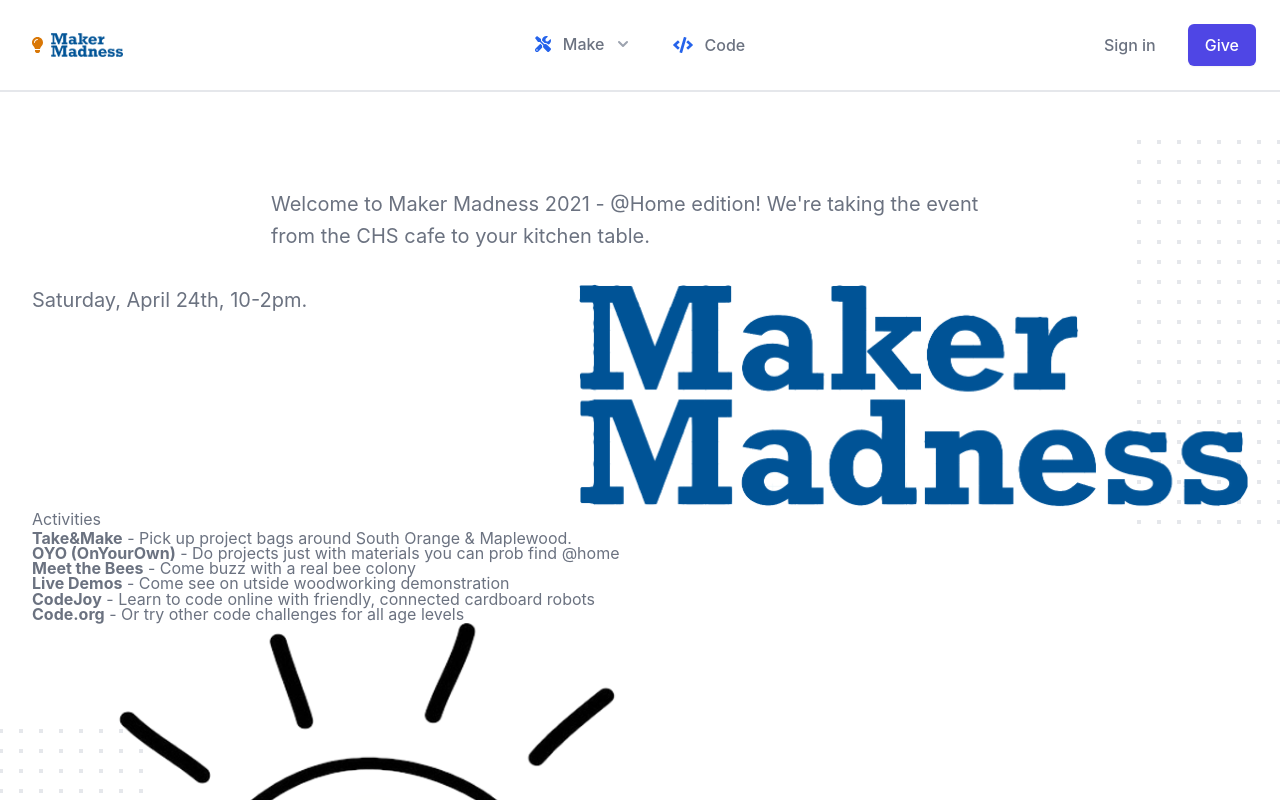
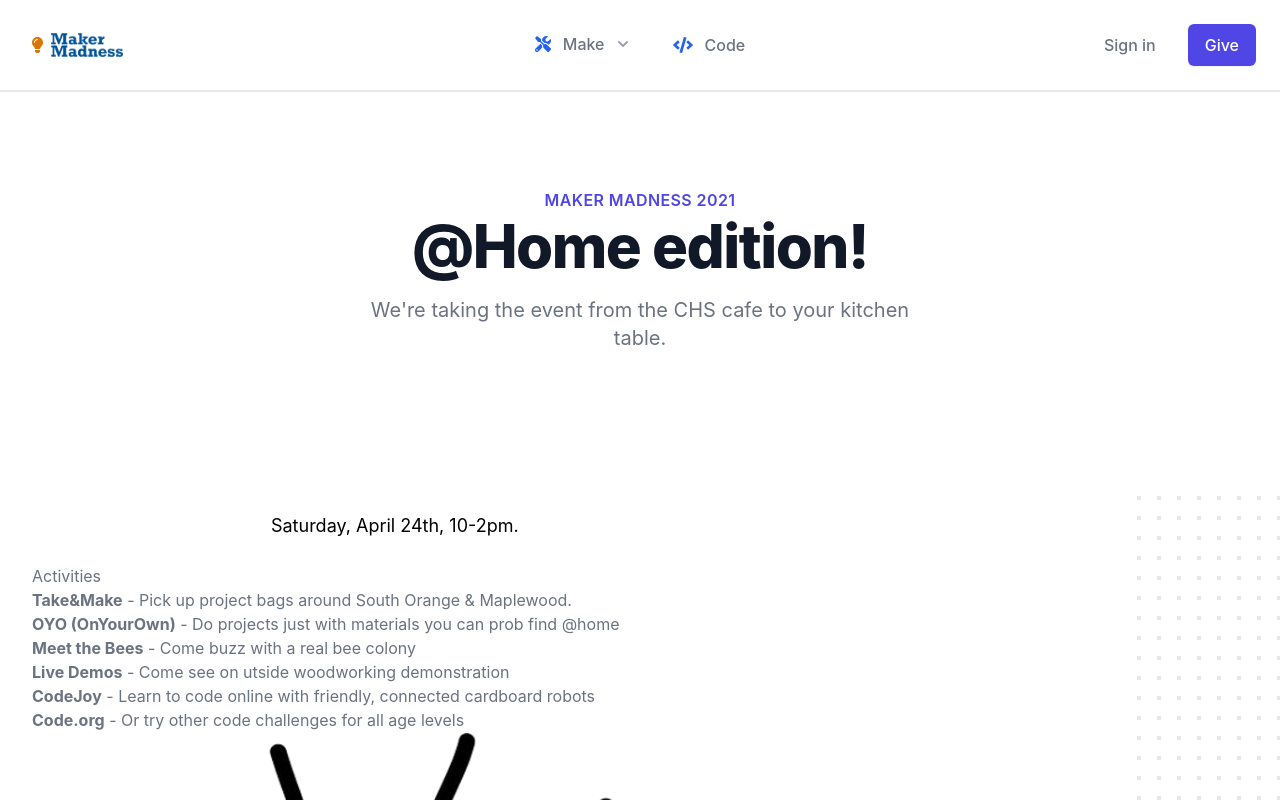
Before and after one commit to larboyer/maker-madness-web5, a React (Create React App) app: page / in a window 1280 px wide. Shown: the top 800 px of the page. Built offline with nearby package versions, Linux system fonts and the light colour scheme; what @tailwindcss/typography would draw is missing.

Commit message:
refactor: ♻️  Cleaning up the home page a bit

```diff
--- a/src/components/Home.js
+++ b/src/components/Home.js
@@ -1,41 +1,67 @@
 import React from 'react';
-import mm_logo from '../img/maker_madness_00.png';
 import mm_bulb from '../img/mm_bulb_00.png';
 import achieve_logo from '../img/achieve_logo_02.png';
 import ContentBackground from './ContentBackground';
 
 const Home = () => {
   return (
+    <>
+      <div class="bg-white">
+        <div class="max-w-7xl mx-auto py-16 px-4 sm:py-24 sm:px-6 lg:px-8">
+          <div class="text-center">
+            <h2 class="text-base font-semibold text-indigo-600 tracking-wide uppercase">
+              Maker Madness 2021
+            </h2>
+            <p class="mt-1 text-4xl font-extrabold text-gray-900 sm:text-5xl sm:tracking-tight lg:text-6xl">
+              @Home edition!
+            </p>
+            <p class="max-w-xl mt-5 mx-auto text-xl text-gray-500">
+              We're taking the event from the CHS cafe to your kitchen table.
+            </p>
+          </div>
+        </div>
+      </div>
+
       <div className="relative py-16 bg-white overflow-hidden">
         <ContentBackground />
-      <div className="relative px-4 sm:px-6 lg:px-8">
-        <div className="text-lg max-w-prose mx-auto">
-          <p className="mt-8 text-xl text-gray-500 leading-8">
-            Welcome to Maker Madness 2021 - @Home edition! We're taking the event from
-            the CHS cafe to your kitchen table.
-          </p>
+        <div className="px-4 sm:px-6 lg:px-8">
+          <div className="text-lg max-w-prose mx-auto prose prose-lg">
+            <h3>Saturday, April 24th, 10-2pm.</h3>
           </div>
-        <div className="mt-6 prose prose-indigo prose-lg text-gray-500 mx-auto">
-          <img class="mm-logo" src={mm_logo} alt="logo" />
-          <h4 className="mt-8 text-xl text-gray-500 leading-8">
-            Saturday, April 24th, 10-2pm.
-          </h4>
-          <p class="right-copy">
+          <div className="mt-6 prose prose-blue prose-lg text-gray-500 mx-auto">
             <h4>Activities</h4>
-            <ul class="bullet-items">
-				<li><strong>Take&Make</strong> - Pick up project bags around South Orange & Maplewood.</li>
-				<li><strong>OYO (OnYourOwn)</strong> - Do projects just with materials you can prob find @home</li>
-				<li><strong>Meet the Bees</strong> - Come buzz with a real bee colony</li>
-				<li><strong>Live Demos</strong> - Come see on utside woodworking demonstration</li>
-				<li><strong>CodeJoy</strong> - Learn to code online with friendly, connected cardboard robots</li>
-				<li><strong>Code.org</strong> - Or try other code challenges for all age levels</li>
+            <ul>
+              <li>
+                <strong>Take&amp;Make</strong> - Pick up project bags around
+                South Orange &amp; Maplewood.
+              </li>
+              <li>
+                <strong>OYO (OnYourOwn)</strong> - Do projects just with
+                materials you can prob find @home
+              </li>
+              <li>
+                <strong>Meet the Bees</strong> - Come buzz with a real bee
+                colony
+              </li>
+              <li>
+                <strong>Live Demos</strong> - Come see on utside woodworking
+                demonstration
+              </li>
+              <li>
+                <strong>CodeJoy</strong> - Learn to code online with friendly,
+                connected cardboard robots
+              </li>
+              <li>
+                <strong>Code.org</strong> - Or try other code challenges for all
+                age levels
+              </li>
             </ul>
-          </p>
             <img class="achieve-logo" src={mm_bulb} alt="logo" />
             <img className="home-achieve-logo" src={achieve_logo} alt="logo" />
           </div>
         </div>
       </div>
+    </>
   );
 };
 
```
Lines whose indentation alone changed are shown as unchanged.
